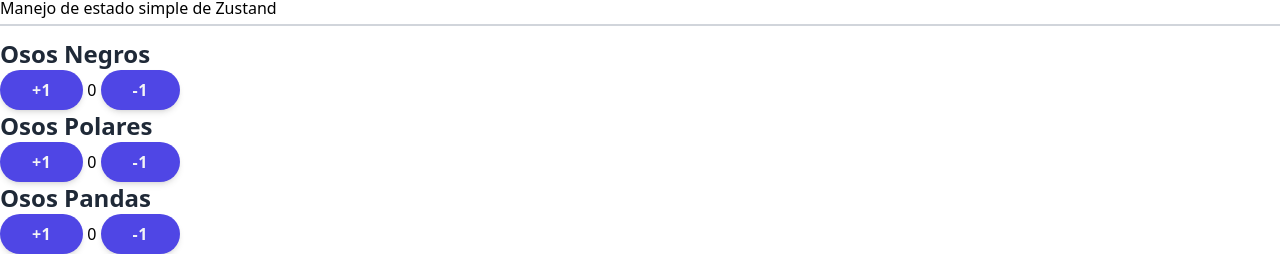
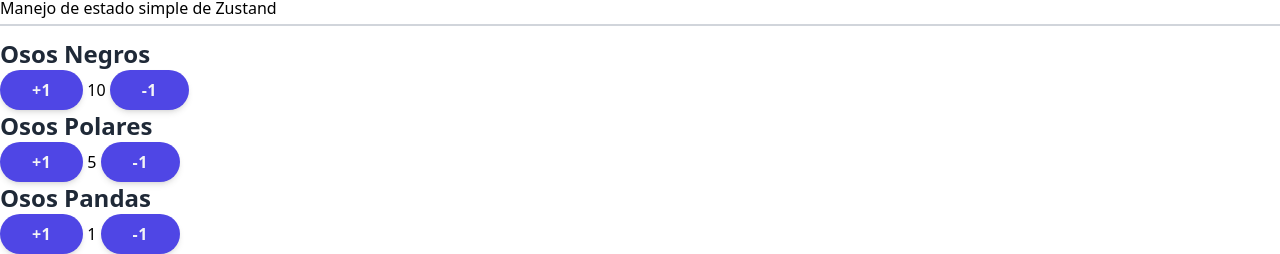
Before and after one commit to DramaQueeen26/zustand-dashboard, a React (Vite) app: page /dashboard/bears in a window 1280 px wide. Shown: the part 742-996 px from the top of the page. Built offline with nearby package versions, Linux system fonts and the light colour scheme.

Commit message:
Consumir store

```diff
--- a/src/pages/01-basic/BearPage.tsx
+++ b/src/pages/01-basic/BearPage.tsx
@@ -1,6 +1,8 @@
-import { WhiteCard } from '../../components';
+import { WhiteCard } from '../../components'
+import { useBearStore } from '../../stores'
 
 export const BearPage = () => {
+
   return (
     <>
       <h1>Contador de Osos</h1>
@@ -9,45 +11,72 @@
 
       <div className="grid grid-cols-1 md:grid-cols-2 lg:grid-cols-3 gap-2">
 
+        <BlackBears/>
+
+        <PolarBears/>
+
+        <PandaBears/>
+
+      </div>
+
+    </>
+  )
+}
+
+export const BlackBears = () => {
+
+  const blackBears = useBearStore( state => state.blackBears )
+  const increaseBlackBears = useBearStore( state => state.increaseBlackBears )
+
+  return (
     <WhiteCard centered>
       <h2>Osos Negros</h2>
 
       <div className="flex flex-col md:flex-row">
-            <button> +1</button>
-            <span className="text-3xl mx-2 lg:mx-10"> 0 </span>
-            <button>-1</button>
+        <button onClick={() => increaseBlackBears(+1)}> +1</button>
+        <span className="text-3xl mx-2 lg:mx-10"> { blackBears } </span>
+        <button onClick={() => increaseBlackBears(-1)}>-1</button>
       </div>
 
     </WhiteCard>
+  )
+}
 
+export const PolarBears = () => {
+
+  const polarBears = useBearStore( state => state.polarBears )
+  const increasePolarBears = useBearStore( state => state.increasePolarBears )
+
+  return (
     <WhiteCard centered>
       <h2>Osos Polares</h2>
 
       <div className="flex flex-col md:flex-row">
-            <button> +1</button>
-            <span className="text-3xl mx-2 lg:mx-10"> 0 </span>
-            <button>-1</button>
+        <button onClick={() => increasePolarBears(+1)}> +1</button>
+        <span className="text-3xl mx-2 lg:mx-10"> { polarBears } </span>
+        <button onClick={() => increasePolarBears(-1)}>-1</button>
 
       </div>
 
     </WhiteCard>
+  )
+}
 
+export const PandaBears = () => {
+
+  const pandaBears = useBearStore( state => state.pandaBears )
+  const increasePandaBears = useBearStore( state => state.increasePandaBears )
+
+  return (
     <WhiteCard centered>
       <h2>Osos Pandas</h2>
 
       <div className="flex flex-col md:flex-row">
-            <button> +1</button>
-            <span className="text-3xl mx-2 lg:mx-10"> 0 </span>
-            <button>-1</button>
+        <button onClick={() => increasePandaBears(+1)}> +1</button>
+        <span className="text-3xl mx-2 lg:mx-10"> { pandaBears } </span>
+        <button onClick={() => increasePandaBears(-1)}>-1</button>
       </div>
 
     </WhiteCard>
-
-
-
-
-      </div>
-
-    </>
-  );
-};
+  )
+}
--- a/src/stores/bears/bears.store.ts
+++ b/src/stores/bears/bears.store.ts
@@ -5,11 +5,15 @@
     polarBears: number
     pandaBears: number
     increaseBlackBears: (by: number) => void
+    increasePolarBears: (by: number) => void
+    increasePandaBears: (by: number) => void
 }
 
 export const useBearStore = create<BearState>()((set) => ({
   blackBears: 10,
   polarBears: 5,
   pandaBears: 1,
-  increaseBlackBears: (by: number) => set( (state) => ({ blackBears: state.blackBears + by }) )
+  increaseBlackBears: (by: number) => set( (state) => ({ blackBears: state.blackBears + by }) ),
+  increasePolarBears: (by: number) => set( (state) => ({ polarBears: state.polarBears + by }) ),
+  increasePandaBears: (by: number) => set( (state) => ({ pandaBears: state.pandaBears + by }) )
 }))
--- /dev/null
+++ b/src/stores/index.ts
@@ -0,0 +1 @@
+export * from './bears/bears.store'
```
Lines whose indentation alone changed are shown as unchanged.
